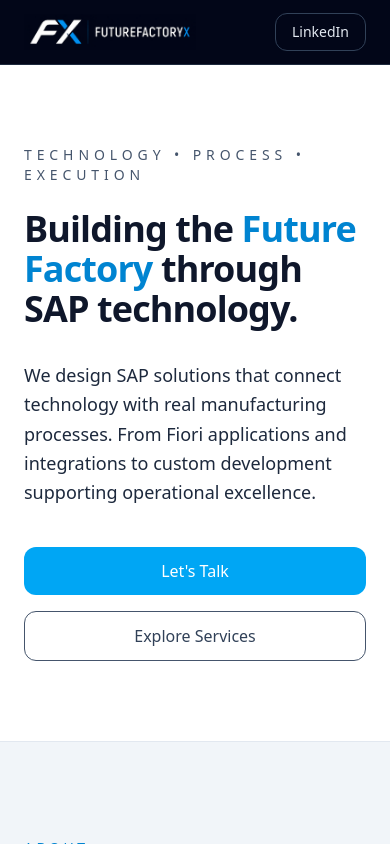
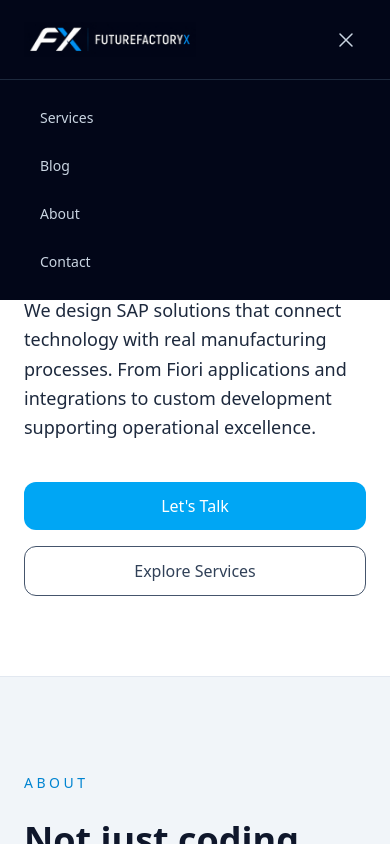
Before and after one commit to FutureFactoryX/FutureFactoryX, a Next.js app: page / in a window 390 px wide. Both pictures are taken after a click on the button "Open navigation menu". Shown: the top 844 px of the page. Built offline with nearby package versions, Linux system fonts and the light colour scheme.

Commit message:
New version of page - color testing

```diff
--- a/src/components/CaseStudies.tsx
+++ b/src/components/CaseStudies.tsx
@@ -1,6 +1,6 @@
 export default function CaseStudies() {
     return (
-      <section className="bg-[#0B1120]">
+      <section className="bg-slate-100 text-slate-900">
         <div className="max-w-6xl mx-auto px-6 py-24">
           <div className="mb-14">
             <p className="uppercase tracking-[0.25em] text-sm text-sky-400 mb-6">
@@ -29,7 +29,7 @@
             ].map((item) => (
               <div
                 key={item.title}
-                className="rounded-[2rem] border border-slate-950 bg-slate-950 p-8"
+                className="rounded-2x1 border border-slate-200 bg-white p-8 shadow-sm"
               >
                 <h3 className="text-2xl font-semibold mb-4">{item.title}</h3>
                 <p className="text-slate-300 leading-relaxed">{item.text}</p>
--- a/src/components/Navbar.tsx
+++ b/src/components/Navbar.tsx
@@ -1,14 +1,28 @@
+"use client";
+
 import Link from "next/link";
+import { useState } from "react";
 import Image from "next/image";
 
 export default function Navbar() {
+
+  const [isOpen, setIsOpen] = useState(false);
+
+  const links = [
+    { href: "/services", label: "Services"},
+    { href: "/blog", label: "Blog"},
+    { href: "/about", label: "About"},
+    { href: "/contact", label: "Contact"},
+  ]
+
   return (
-    <header className="sticky top-0 z-50 border-b border-slate-800 bg-slate-950">
-      <nav className="mx-auto flex h-16 max-w-7xl items-center justify-between px-6">
+    <nav className="fixed inset-x-0 top-0 z-50 h-20 border-b border-slate-800 bg-slate-950">
+      <div className="mx-auto flex h-full max-w-7xl items-center justify-between px-6 lg:px-8">
         <Link
         href="/"
         aria-label="FutureFactoryX - Home"
         className="flex items-center"
+        onClick={() => setIsOpen(false)}
         >
         <Image
             src="/logo/futurefactoryx-logo-navbar.png"
@@ -19,36 +33,81 @@
             className="h-9 w-auto object-contain"
         />
         </Link>
+        <div className="hidden md:flex items-center gap-10 text-sm text-slate-300">
+          {links.map((link) => (
+            <Link
+              key={link.href}
+              href={link.href}
+              className="transition hover:text-white"
+            >
+              {link.label}
+            </Link>
+          ))}
+        </div>
+
+        {/* MOBILE MENU BUTTON */}
         <button
           type="button"
-          className="inline-flex items-center justify-center rounded-lg p-2 text-slate-300 hover:bg-slate-800 hover:text-white md:hidden"
-          aria-label="Open navigation menu">
-        <div className="hidden md:flex flex-1 items-center gap-10 text-sm text-slate-300 ml-10">
-          <Link href="/services" className="hover:text-white transition">
-            Services
-          </Link>
+          className="inline-flex items-center justify-center rounded-lg p-2 text-slate-300 transition hover:bg-slate-800 hover:text-white md:hidden"
+          aria-label={isOpen ? "Close navigation menu" : "Open navigation menu"}
+          aria-expanded={isOpen}
+          onClick={() => setIsOpen(!isOpen)}
+        >
+          {isOpen ? (
+            /* X ICON */
+            <svg
+              xmlns="http://www.w3.org/2000/svg"
+              fill="none"
+              viewBox="0 0 24 24"
+              strokeWidth={1.5}
+              stroke="currentColor"
+              className="h-6 w-6"
+            >
+              <path
+                strokeLinecap="round"
+                strokeLinejoin="round"
+                d="M6 18 18 6M6 6l12 12"
+              />
+            </svg>
+          ) : (
+            /* HAMBURGER ICON */
+            <svg
+              xmlns="http://www.w3.org/2000/svg"
+              fill="none"
+              viewBox="0 0 24 24"
+              strokeWidth={1.5}
+              stroke="currentColor"
+              className="h-6 w-6"
+            >
+              <path
+                strokeLinecap="round"
+                strokeLinejoin="round"
+                d="M3.75 6.75h16.5M3.75 12h16.5m-16.5 5.25h16.5"
+              />
+            </svg>
+          )}
+        </button>
+      </div>
 
-          <Link href="/blog" className="hover:text-white transition">
-            Blog
-          </Link>
-
-          <Link href="/about" className="hover:text-white transition">
-            About
-          </Link>
-
-          <Link href="/contact" className="hover:text-white transition">
-            Contact
-          </Link>
-        </div>
-        </button>
-        <a
-          href="https://linkedin.com/in/..."
-          target="_blank"
-          className="rounded-xl border border-slate-700 px-4 py-2 text-sm hover:border-sky-400 hover:text-sky-400 transition"
-        >
-          LinkedIn
-        </a>
-      </nav>
-    </header>
+      {/* MOBILE NAVIGATION */}
+      {isOpen && (
+        <div className="border-t border-slate-800 bg-slate-950 md:hidden">
+          <div className="mx-auto max-w-7xl px-6 py-4">
+            <div className="flex flex-col gap-1">
+              {links.map((link) => (
+                <Link
+                  key={link.href}
+                  href={link.href}
+                  onClick={() => setIsOpen(false)}
+                  className="rounded-lg px-4 py-3 text-sm text-slate-300 transition hover:bg-slate-900 hover:text-white"
+                >
+                  {link.label}
+                </Link>
+              ))}
+            </div>
+          </div>
+      </div>
+      )}
+    </nav>
   );
 }
```
